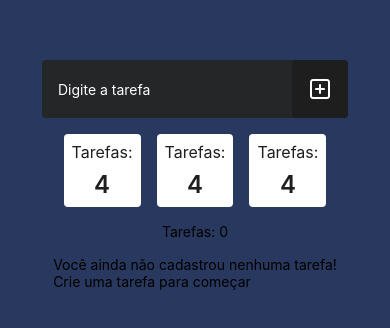
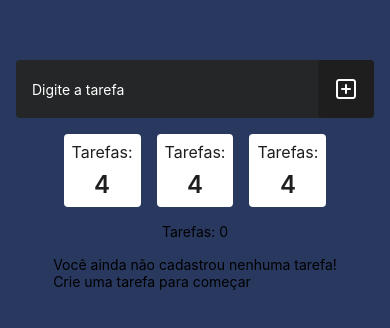
Before and after one commit to walacenascimento/cepedi-projetos-app, a React Native app in the folder to-do-list/: screen / in a window 390 px wide. Shown: the top 328 px of the page. Built offline with nearby package versions, Linux system fonts and the light colour scheme.

Commit message:
No arquivo index.tsx do componente InputAddTask, passando as props para a função InputaddTask e chamando o componente no arquivo principal

```diff
--- a/to-do-list/App.tsx
+++ b/to-do-list/App.tsx
@@ -2,6 +2,7 @@
 import { FlatList, StyleSheet, View, Text, TextInput, TouchableOpacity, Alert } from 'react-native';
 import { Task } from './src/components/Task';
 import { CardNumber } from './src/components/CardNumber';
+import { InputAddTask } from './src/components/InputAddTask';
 import { useEffect, useState } from 'react';
 import {Feather} from '@expo/vector-icons';
 
@@ -35,19 +36,7 @@
   return (
     <View style={styles.container}>
       <StatusBar style="auto" />
-      <View style={styles.inputContainer}>
-        <TextInput
-          style={styles.input}
-          placeholder='Digite a tarefa'
-          placeholderTextColor="white"
-          keyboardType='default'
-          onChangeText={setTaskText}
-          value={taskText}
-        />
-        <TouchableOpacity style={styles.inputButton} onPress={handleTaskAdd}>
-          <Feather name="plus-square" size={24} color="white" />
-        </TouchableOpacity>
-      </View>
+      <InputAddTask onPress={handleTaskAdd} onChangeText={setTaskText} value={taskText} />
 
       <View style={{flexDirection:'row', gap:16}}>
         <CardNumber />
--- a/to-do-list/src/components/InputAddTask/styles.ts
+++ b/to-do-list/src/components/InputAddTask/styles.ts
@@ -3,10 +3,11 @@
 export const InputContainer = styled.View`
     flex-direction: row;
     width: 100%;
+    border-radius: 4px ;
+    background-color: #252627;
 `;
 
 export const Input = styled.TextInput`
-    background-color: #252627;
     flex: 1;
     padding: 16px;
     border-radius: 4px;
```
